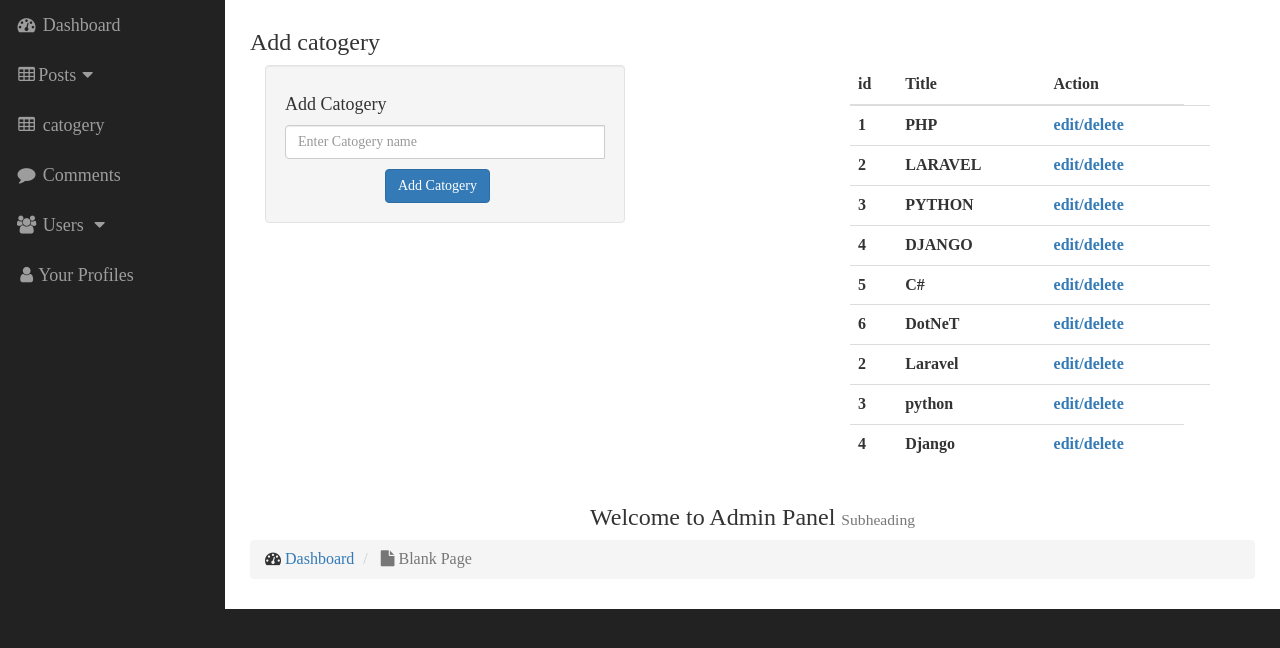
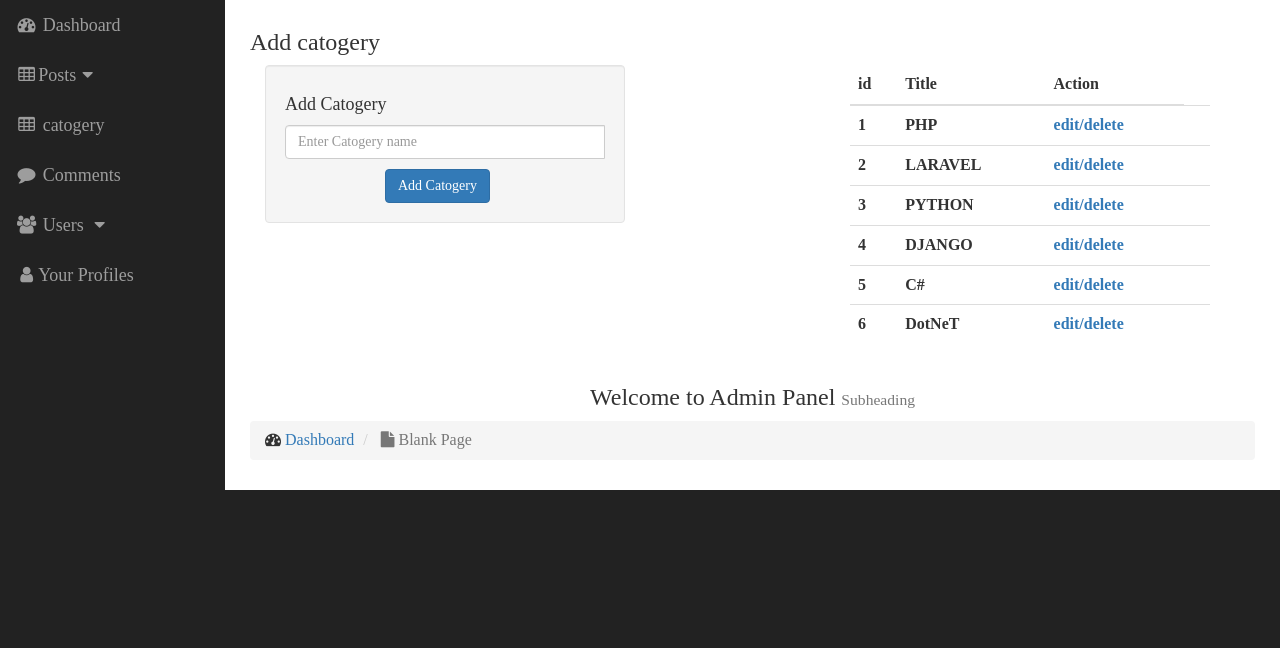
Before and after one commit to mddas/CMS, a PHP site: page /admin/catogery.php in a window 1280 px wide; the page is wider, and only the part inside the window is pictured. Shown: the part 51-699 px from the top of that part. Run offline with PHP 8.4, Linux system fonts and the light colour scheme; a user stored in the database is signed in; data comes from the database, SQL or seed files in the repository; lists and menus that the app fills with data are empty.

Commit message:
final-0.5

```diff
--- a/admin/catogery.php
+++ b/admin/catogery.php
@@ -82,21 +82,7 @@ if(isset($_POST['category_name'])){
         <th><a href="#">edit/delete</a><th>
 </tr>
 <?php } ?>
-<tr>
-    <th>2</th>
-    <th>Laravel</th>
-    <th><a href="#">edit/delete</a><th>
-</tr>
-<tr>
-    <th>3</th>
-    <th>python</th>
-    <th><a href="#">edit/delete</a><th>
-</tr>
-<tr>
-    <th>4</th>
-    <th>Django</th>
-    <th><a href="#">edit/delete</a></th>
-</tr>
+
 </tbody>
 </table>
     </div>
--- a/index.php
+++ b/index.php
@@ -30,7 +30,7 @@
                 ///echo $post_date;
         ?>
                 <div class="card text-white bg-dark mb-3"
-                    style="max-width: 100%;color:rgba(255, 255, 255, 0.719); background-color:black; text-decoration-color: blanchedalmond;">
+                    style="max-width: 100%;color:rgba(255, 255, 255, 0.719); background-color:black; text-decoration-color: blanchedalmond;margin-top:30px">
 
                     <div class="card-header">
                         <center>
@@ -40,7 +40,7 @@
                     </div>
 
                     <div class="card-body">
-                        <img class="img-responsive" src="<?php echo "admin/".$post_image; ?>" width=280px; height=280px; alt="" style="margin-left:270px;">
+                        <img class="img-responsive" src="<?php echo "admin/".$post_image; ?>" style="width:80%;height:300px;margin-left:75px" alt="">
                     <center><h4><?php echo $post_content; ?></h4></center>
 
 
```
Also changed, not shown: Registration.php (+5 -3 lines), admin/index.php (+8 -1 lines), login.php (+4 -3 lines), navbar.php (+7 -2 lines), admin.php (added), admin/image/27.jpg (added), admin/image/29.jpg (added), admin/usersimage/21.jpg (added).
